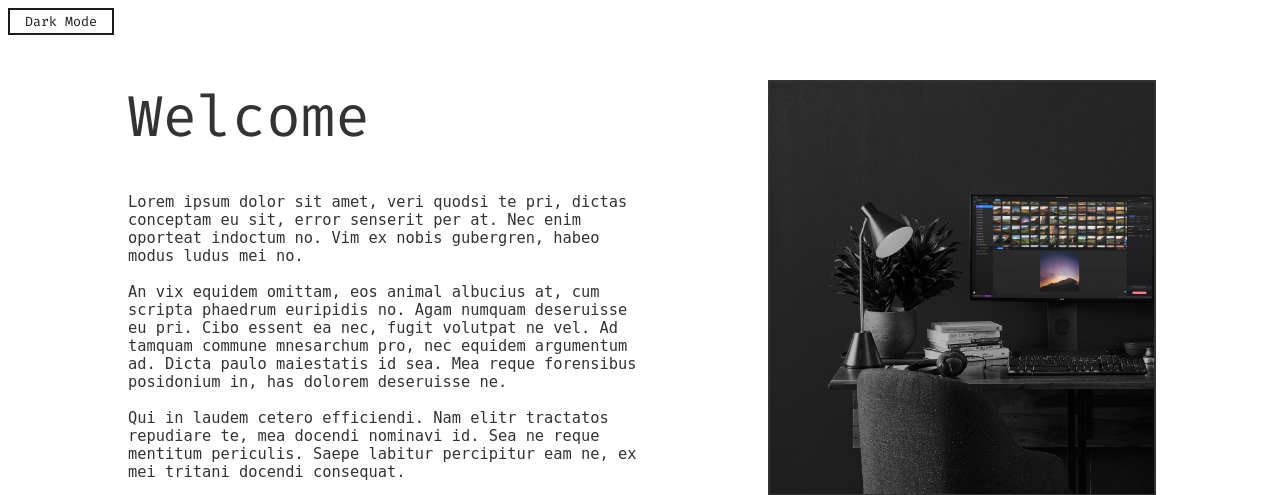
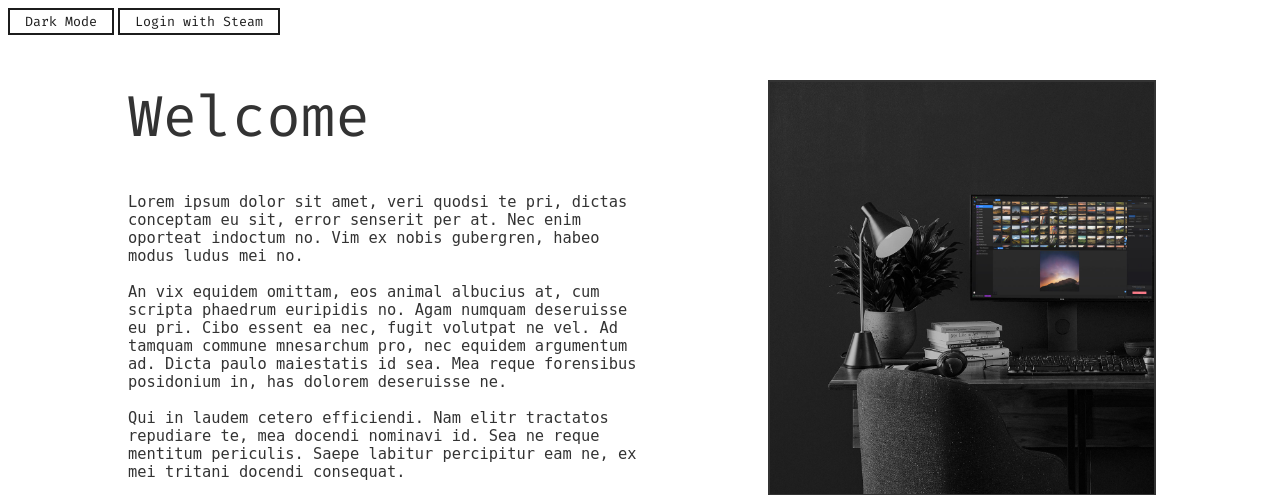
Before and after one commit to frol2256/frol2256.github.io, a PHP site: page / in a window 1280 px wide. Shown: the top 495 px of the page. Run offline with PHP 8.4, Linux system fonts and the light colour scheme.

Commit message:
html to php -- login button

```diff
--- a/index.html
+++ b/index.php
@@ -1,4 +1,3 @@
-<!DOCTYPE html>
 <html>
 
 <head>
@@ -37,6 +36,7 @@
 
     <button type="button" id="DarkModeButton" onclick="DarkMode()">Dark Mode</button>
 
+	<button type="button" id ="loginButton">Login with Steam</button>
     <script>
         function scrollToTop() {
                 window.scrollTo(0, -10);
```
